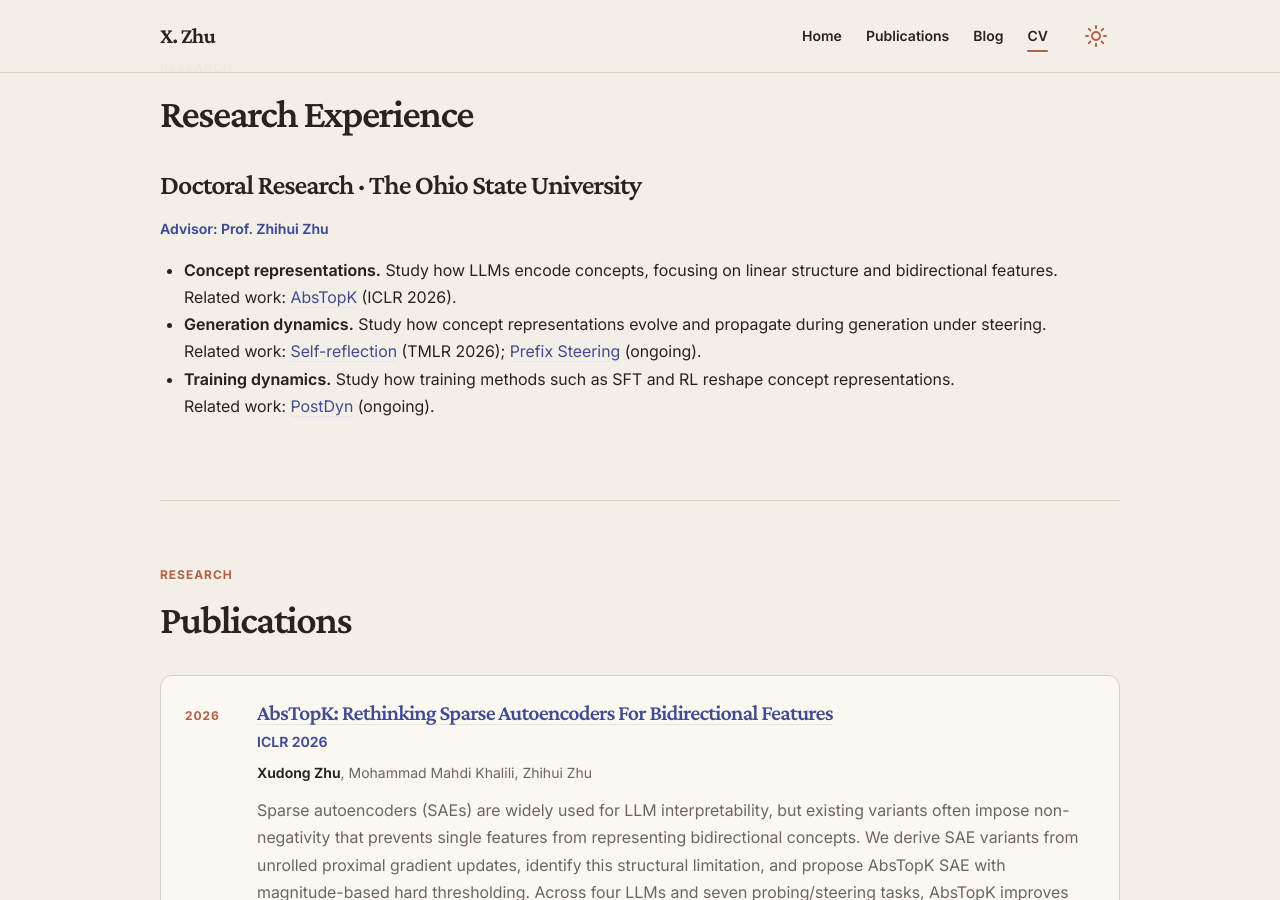
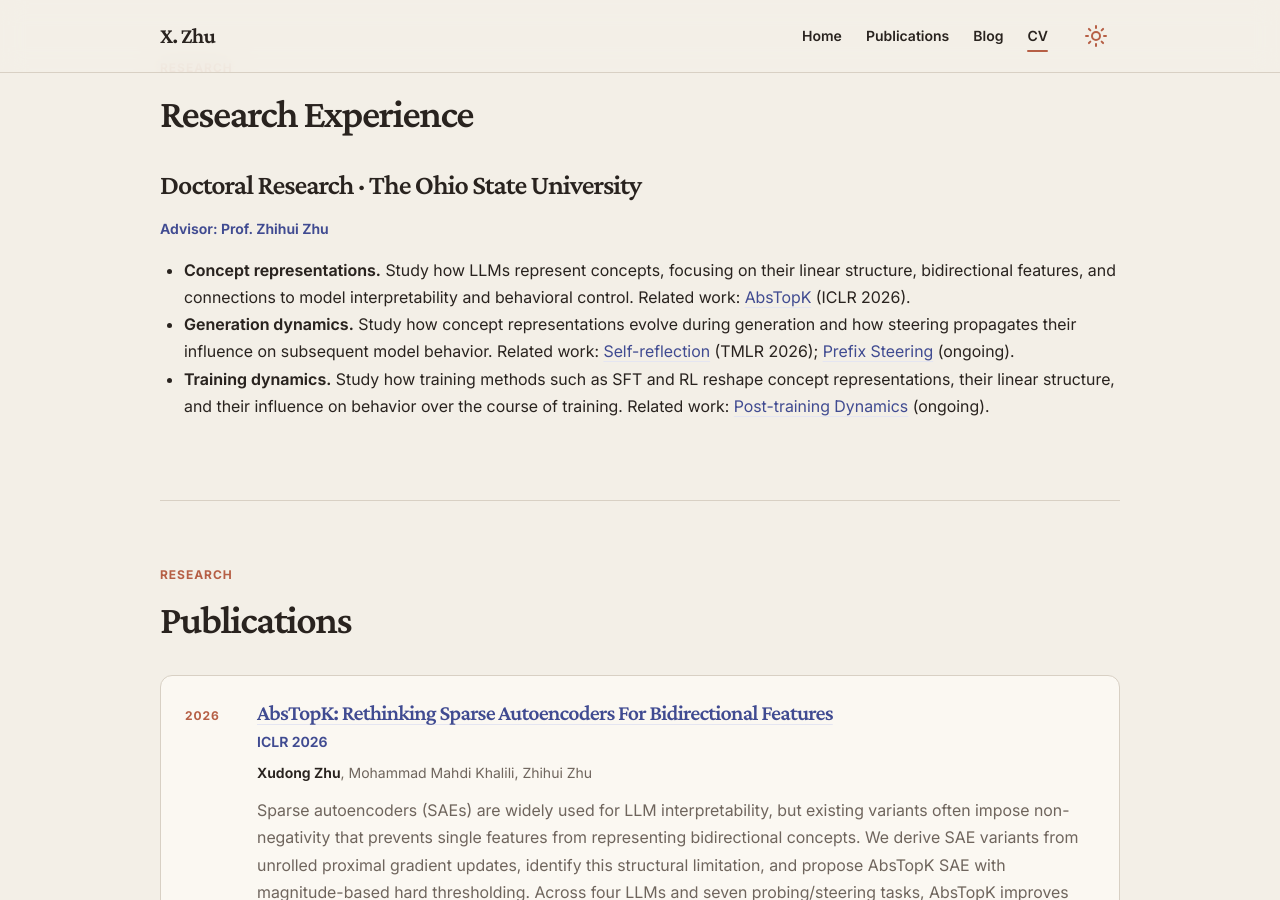
Before and after one commit to xzAscC/xzAscC.github.io, a Jekyll site: the page built from _pages/cv-json.md, in a window 1280 px wide and 900 px high, scrolled down 1348 px. Built offline with Jekyll 4.4.1, drawn with Linux system fonts in a browser that asks for light colours.

Commit message:
Expand each research theme to two lines in the PDF CV

```diff
--- a/_data/cv.json
+++ b/_data/cv.json
@@ -37,7 +37,7 @@
       "highlights": [
         {
           "title": "Concept representations",
-          "description": "Study how LLMs encode concepts, focusing on linear structure and bidirectional features.",
+          "description": "Study how LLMs represent concepts, focusing on their linear structure, bidirectional features, and connections to model interpretability and behavioral control.",
           "related": [
             {
               "title": "AbsTopK",
@@ -48,7 +48,7 @@
         },
         {
           "title": "Generation dynamics",
-          "description": "Study how concept representations evolve and propagate during generation under steering.",
+          "description": "Study how concept representations evolve during generation and how steering propagates their influence on subsequent model behavior.",
           "related": [
             {
               "title": "Self-reflection",
@@ -64,10 +64,10 @@
         },
         {
           "title": "Training dynamics",
-          "description": "Study how training methods such as SFT and RL reshape concept representations.",
+          "description": "Study how training methods such as SFT and RL reshape concept representations, their linear structure, and their influence on behavior over the course of training.",
           "related": [
             {
-              "title": "PostDyn",
+              "title": "Post-training Dynamics",
               "status": "ongoing",
               "url": "https://github.com/xzAscC/PostDyn"
             }
--- a/_includes/cv-template.html
+++ b/_includes/cv-template.html
@@ -71,7 +71,7 @@
       <ul>
         {% for highlight in work.highlights %}
         <li><strong>{{ highlight.title }}.</strong> {{ highlight.description }}
-          {% if highlight.related.size > 0 %}<br>Related work: {% for project in highlight.related %}<a href="{{ project.url }}" rel="external">{{ project.title }}</a> ({{ project.status }}){% unless forloop.last %}; {% endunless %}{% endfor %}.{% endif %}
+          {% if highlight.related.size > 0 %}Related work: {% for project in highlight.related %}<a href="{{ project.url }}" rel="external">{{ project.title }}</a> ({{ project.status }}){% unless forloop.last %}; {% endunless %}{% endfor %}.{% endif %}
         </li>
         {% endfor %}
       </ul>
```
Also changed, not shown: 1 other file.
